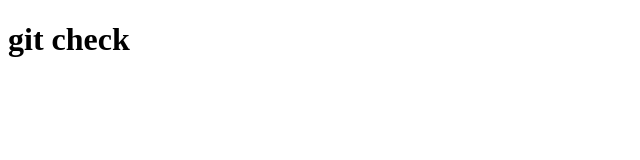
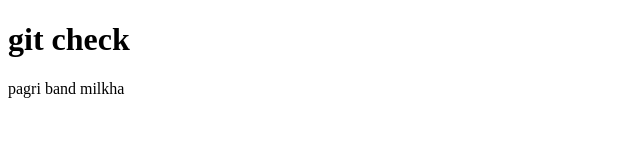
Before and after one commit to konain1/kbc, a plain HTML site: page index.html in a window 1280 px wide. Shown: the whole page, without its empty margins (0-640 px from the left). Drawn offline with Linux system fonts and the light colour scheme.

Commit message:
git first

```diff
--- a/index.html
+++ b/index.html
@@ -7,5 +7,7 @@
 </head>
 <body>
     <h1>git check</h1>
+
+    <p>pagri band milkha</p>
 </body>
 </html>
```
